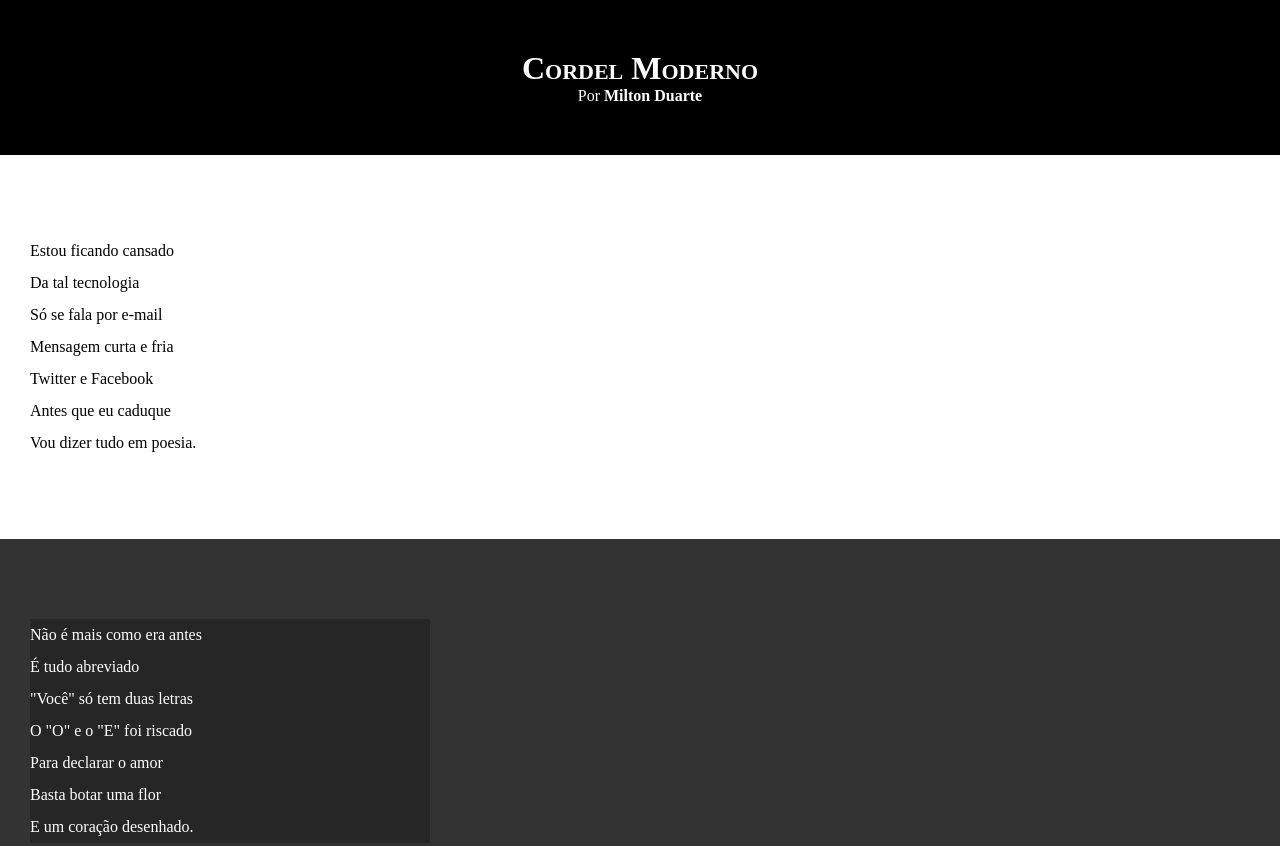
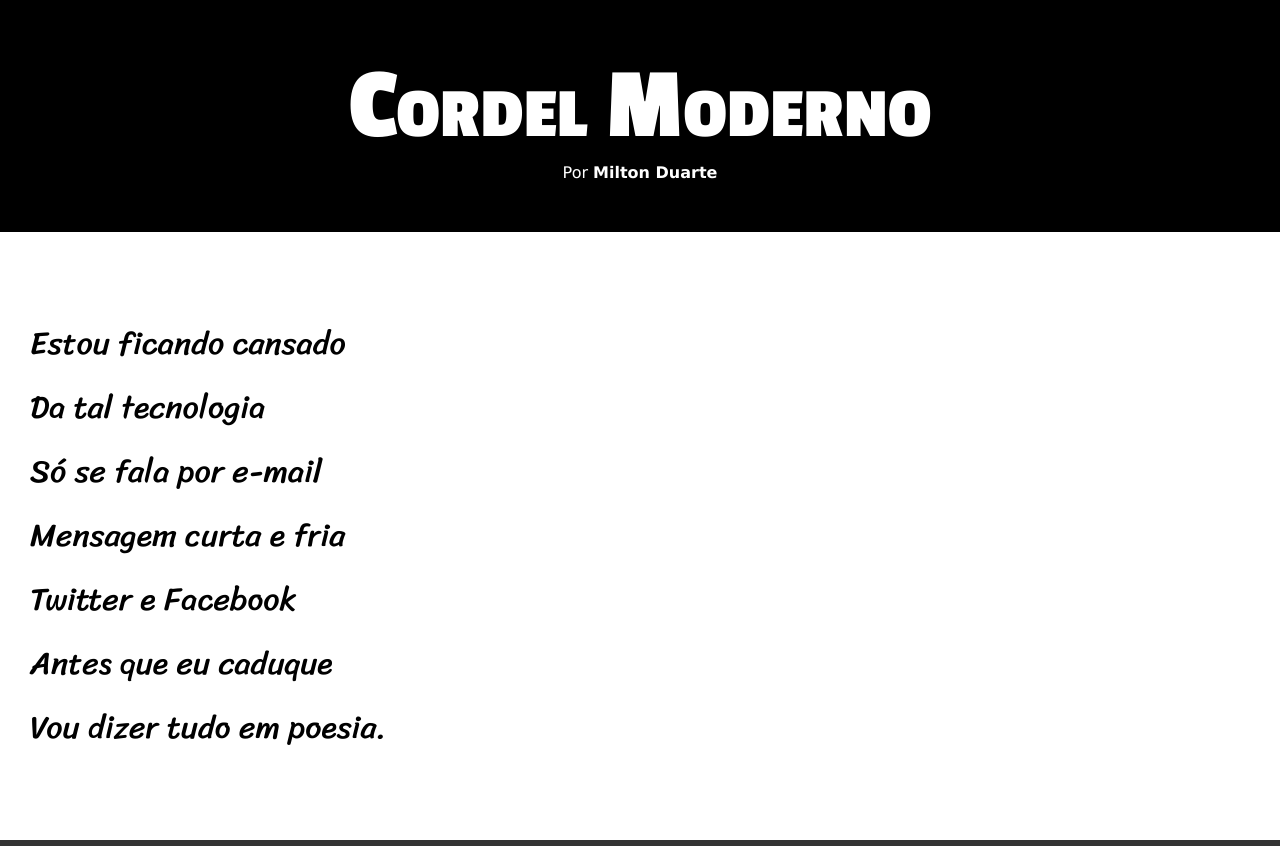
Before and after one commit to lucasmiguel12/html-css, a plain HTML site: page desafios/desafio 12/index.html in a window 1280 px wide. Shown: the top 846 px of the page. Drawn offline with Linux system fonts and the light colour scheme.

Commit message:
atualização de estilos 12.1

```diff
--- a/desafios/desafio 12/estilo/style.css
+++ b/desafios/desafio 12/estilo/style.css
@@ -1,4 +1,14 @@
 @charset "UTF-8";
+
+@import url('https://fonts.googleapis.com/css2?family=Passion+One:wght@400;700;900&display=swap');
+
+@import url('https://fonts.googleapis.com/css2?family=Sriracha&display=swap');
+
+:root{
+    --fonte1: Verdana, Geneva, Tahoma, sans-serif;
+    --fonte2: 'Passion One', sans-serif;
+    --fonte3: 'Sriracha', cursive;
+}
 
 * {
     margin: 0;
@@ -8,6 +18,7 @@
 html, body{
     min-height: 100vh;
     background-color: darkgray;
+    font-family: var(--fonte1);
 }
 
 header{
@@ -19,6 +30,8 @@ header{
 header > h1{
     padding-top: 50px;
     font-variant: small-caps;
+    font-family: var(--fonte2);
+    font-size: 8vw;
 }
 
 header > p{
@@ -40,6 +53,8 @@ section{
     padding-bottom: 10vh;
     line-height: 2em;
     padding-left: 30px;
+    font-family: var(--fonte3);
+    font-size: 2.5vw;
 }
 
 section.normal{
@@ -52,7 +67,8 @@ section.imagem{
     color: white;
 }
 section.imagem > p{
-    width: 400px;
+    display: inline-block;
+    padding: 5px;
     background-color: rgba(0, 0, 0, 0.253);
 }
 
```
